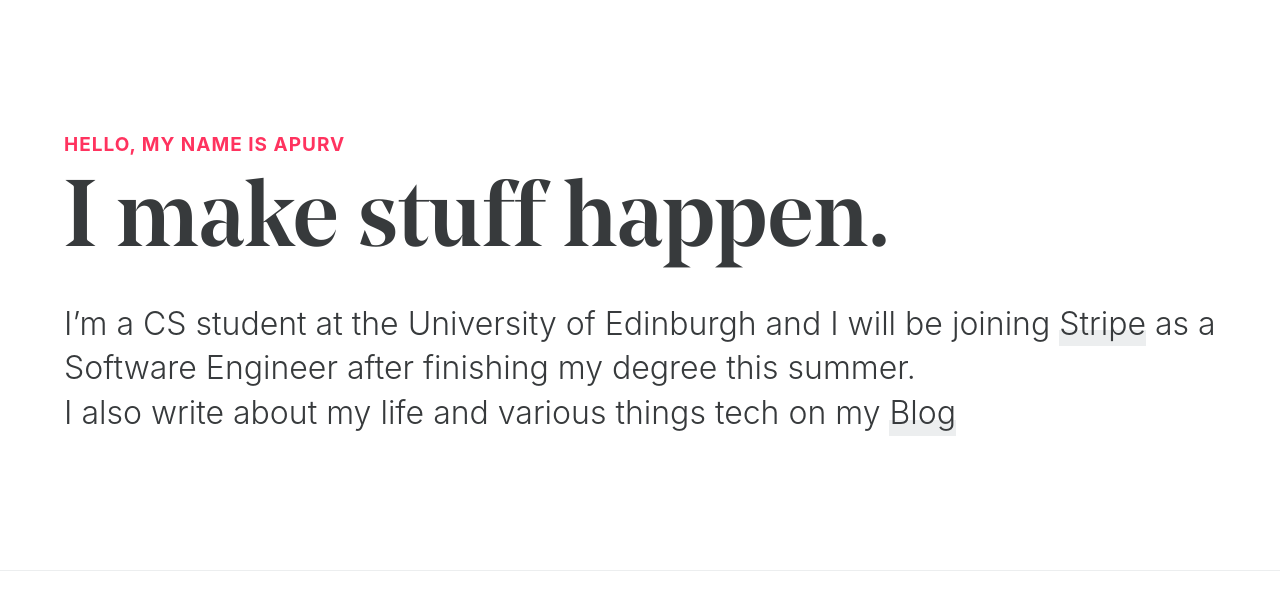
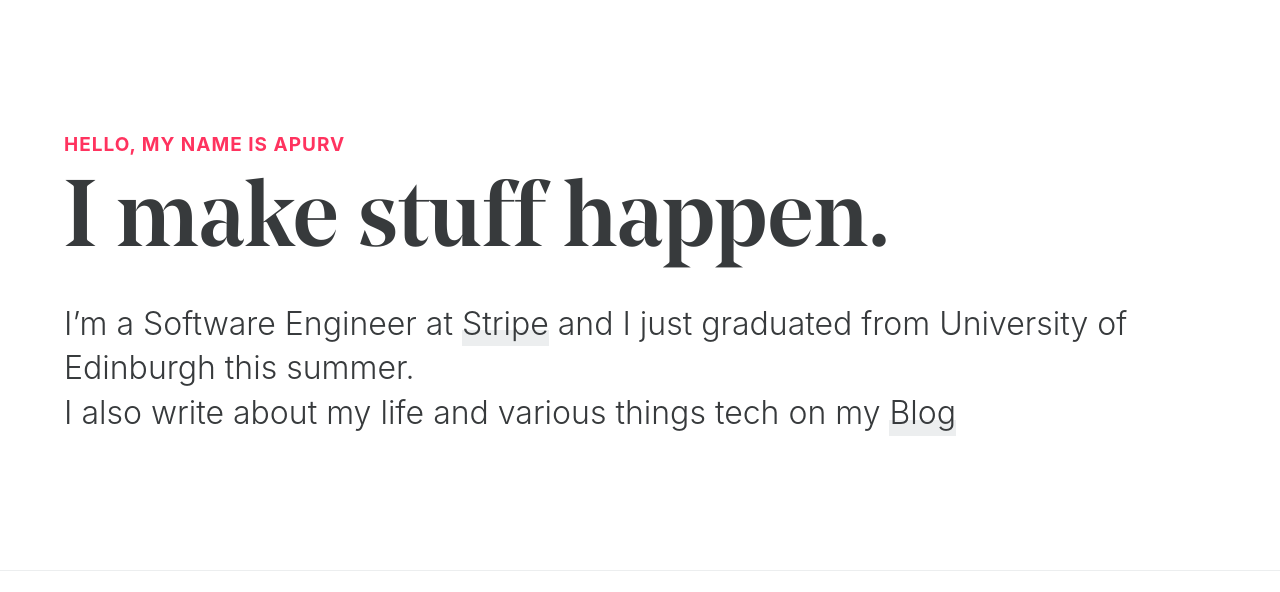
Before and after one commit to apurvmishra99/apurvmishra, an Eleventy site: page src/pages/index.njk in a window 1280 px wide. Shown: the part 120-712 px from the top of the page. Built offline with nearby package versions, Linux system fonts and the light colour scheme; Eleventy itself is replaced by a stand-in of ours; files that its build step writes are made by us from their sources; files whose address does not match are found by name; what node-fetch, sanitize-html would draw is missing.

Commit message:
Update index.njk

```diff
--- a/src/pages/index.njk
+++ b/src/pages/index.njk
@@ -11,7 +11,7 @@ permalink: index.html
         <h1 class="hero__title">I make stuff happen.</h1>
         <p class="hero__pretitle"><a href="/about/">Hello, my name is Apurv</a></p>
         <div class="hero__content">
-            <p>I’m a CS student at the University of Edinburgh and I will be joining <a href="https://stripe.com" class="hero__link hero__link--simpleloop">Stripe</a> as a Software Engineer after finishing my degree this summer. <br class="hero__br" />
+            <p>I’m a Software Engineer at <a href="https://stripe.com" class="hero__link hero__link--simpleloop">Stripe</a> and I just graduated from University of Edinburgh this summer. <br class="hero__br" />
             I also write about my life and various things tech on my <a href="/blog" class="hero__link">Blog</a></p>
         </div>
     </div>
```
